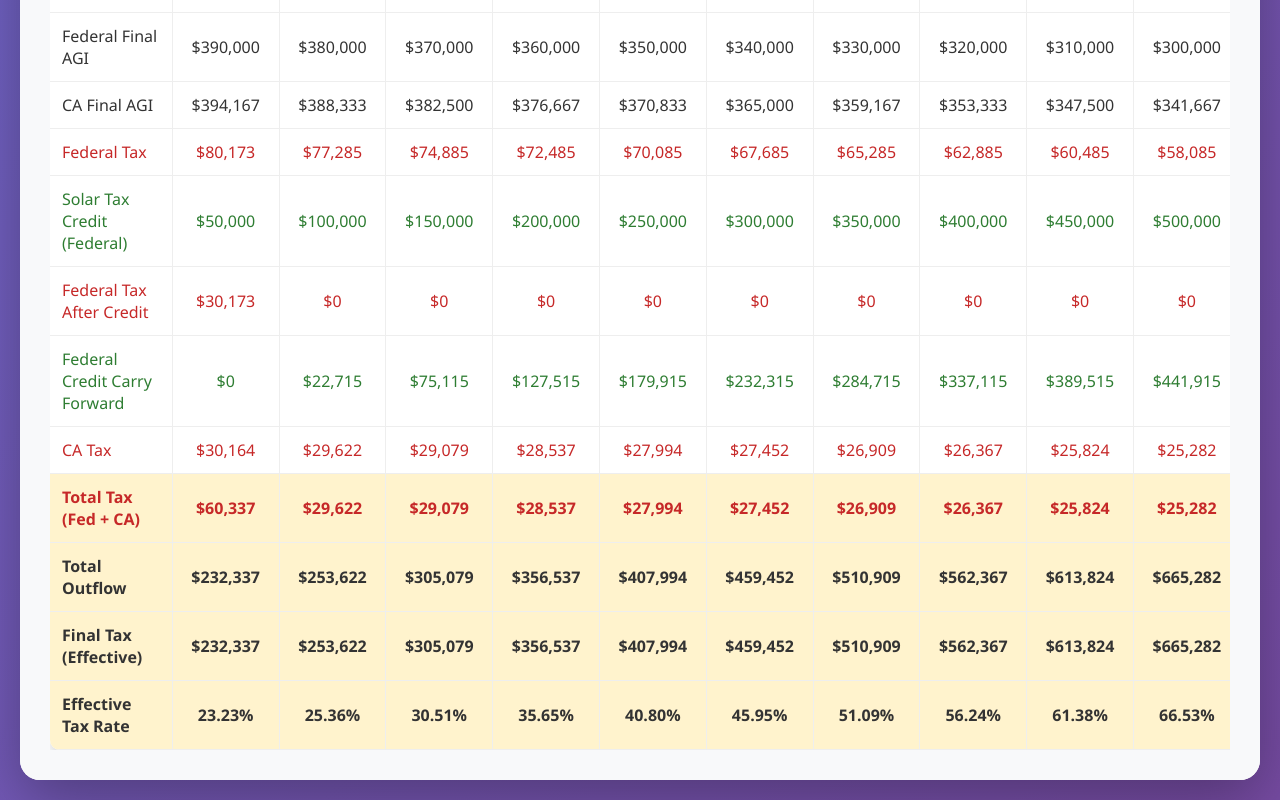
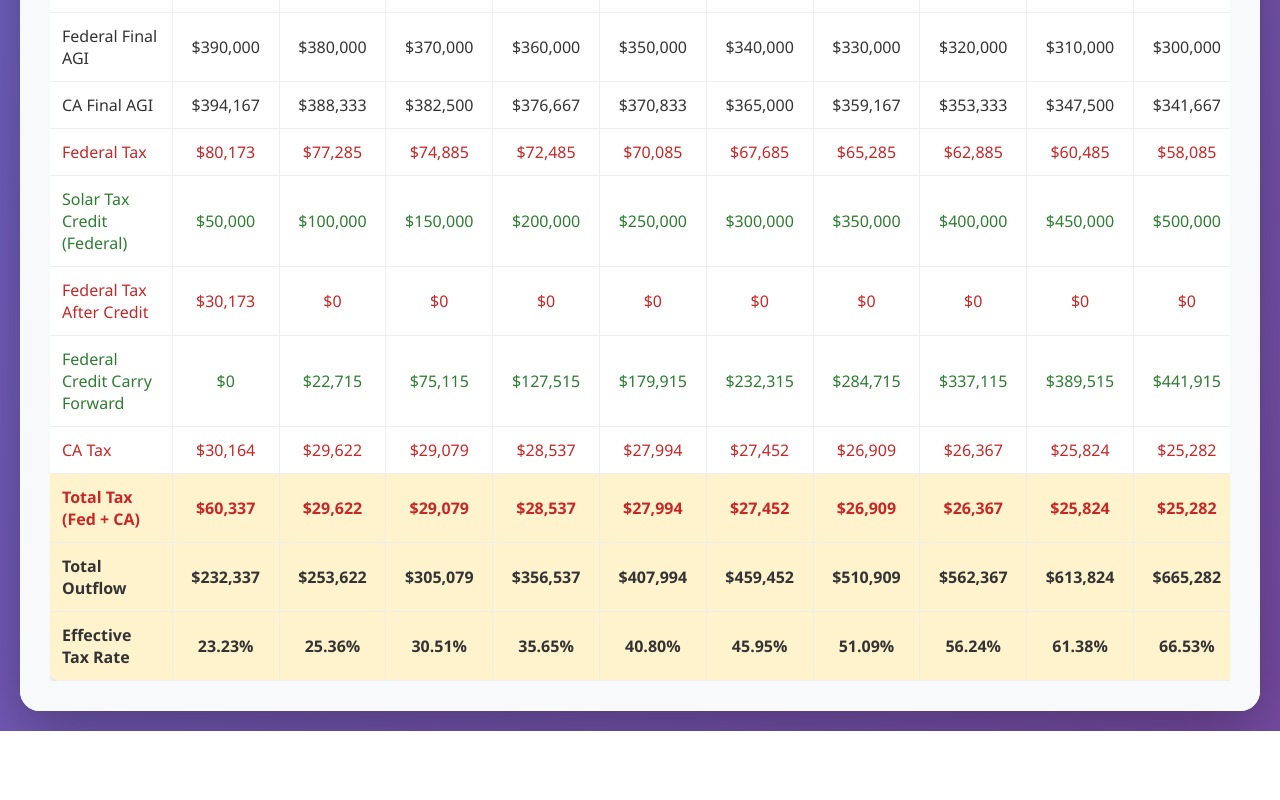
Before and after one commit to svyas73/tax-2025-calculator, a website: page index.html in a window 1280 px wide. Shown: the part 2848-3648 px from the top of the page. After the commit the page ends 3579 px from the top, so only its background shows below. Drawn offline with Linux system fonts and the light colour scheme.

Commit message:
Update table: Total Tax (Y1+Y2) = Total Outflow + Possible Least Tax (20%); remove Final Tax row; rename Total Tax (Fed + CA)

```diff
--- a/index.html
+++ b/index.html
@@ -806,7 +806,6 @@
                     { label: 'CA Tax', key: 'caTax', highlight: false, isPercentage: false, textColor: 'red' },
                     { label: 'Total Tax (Fed + CA)', key: 'totalTax', highlight: true, isPercentage: false, textColor: 'red' },
                     { label: 'Total Outflow', key: 'totalOutflow', highlight: true, isPercentage: false, textColor: 'default' },
-                    { label: 'Final Tax (Effective)', key: 'finalTaxLiability', highlight: true, isPercentage: false, textColor: 'default' },
                     { label: 'Effective Tax Rate', key: 'effectiveRate', highlight: true, isPercentage: true, textColor: 'default' },
                     { label: 'Total Tax (Year 1 + Year 2)', key: 'totalTaxBothYears', highlight: true, isPercentage: false, textColor: 'red', showOnlyYear2: true },
                     { label: 'Total Tax (Year 1 + Year 2) - After Carry Forward', key: 'totalTaxAfterCarryForward', highlight: true, isPercentage: false, textColor: 'red', showOnlyYear2: true },
@@ -874,7 +873,8 @@
                     // Year 2 tax after credit: Apply any carry forward credit to Year 2 tax
                     const year2TaxAfterCredit = Math.max(0, year2Tax - carryForward);
 
-                    const totalTaxBothYears = finalTaxLiability + year2TaxAfterCredit;
+                    // Total Tax (Year 1 + Year 2) = Total Outflow (Year 1) + Possible Least Tax (20%) (Year 2)
+                    const totalTaxBothYears = totalOutflow + year2Tax;
 
                     // Total tax after carry forward: Subtract carry forward credit from total tax
                     const totalTaxAfterCarryForward = Math.max(0, totalTaxBothYears - carryForward);
```
Lines whose indentation alone changed are shown as unchanged.
